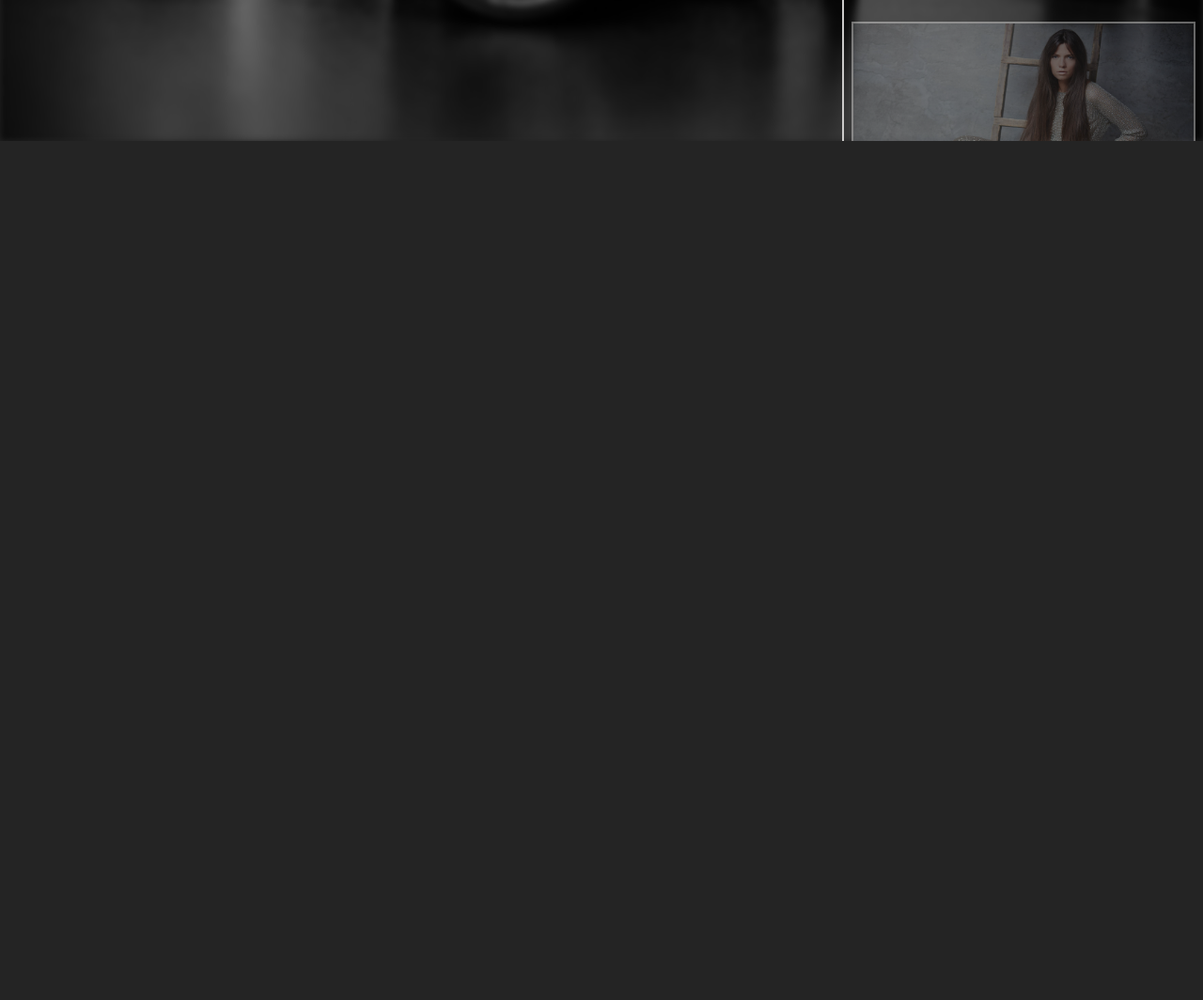
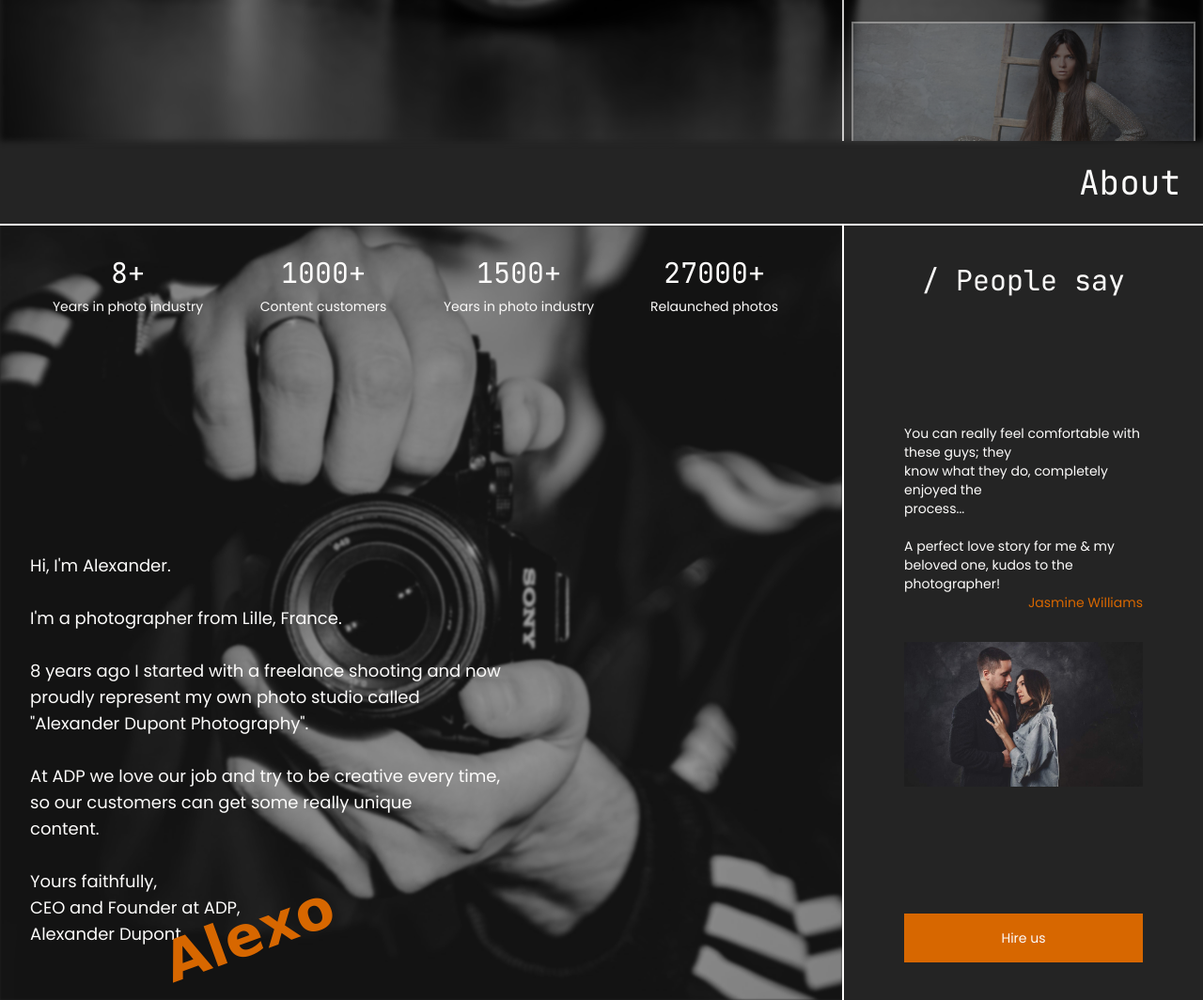
Before and after one commit to TruePadawan/Alexander_Dupont, a website built with Vite: page index.html in a window 1280 px wide. Shown: the part 650-1714 px from the top of the page at 94% size. Before the commit the page ends 800 px from the top, so only its background shows below. Built offline with nearby package versions, Linux system fonts and the light colour scheme; a web font is replaced by a local one.

Commit message:
About section

```diff
--- a/index.html
+++ b/index.html
@@ -7,7 +7,11 @@
     <link rel="preconnect" href="https://fonts.gstatic.com" crossorigin>
     <link rel="preconnect" href="https://fonts.googleapis.com">
     <link rel="preconnect" href="https://fonts.gstatic.com" crossorigin>
-    <link href="https://fonts.googleapis.com/css2?family=Fascinate&family=JetBrains+Mono:wght@100..800&family=Poppins:wght@300;400;500&display=swap"
+    <link rel="preconnect" href="https://fonts.googleapis.com">
+    <link rel="preconnect" href="https://fonts.gstatic.com" crossorigin>
+    <link rel="preconnect" href="https://fonts.googleapis.com">
+    <link rel="preconnect" href="https://fonts.gstatic.com" crossorigin>
+    <link href="https://fonts.googleapis.com/css2?family=Fascinate&family=JetBrains+Mono:wght@100..800&family=Poppins:wght@300;400;500&family=WindSong:wght@400;500&display=swap"
           rel="stylesheet">
     <link rel="stylesheet"
           href="https://fonts.googleapis.com/css2?family=Material+Symbols+Outlined:opsz,wght,FILL,GRAD@48,400,0,0&icon_names=menu"/>
@@ -87,6 +91,73 @@
         </li>
     </ul>
 </div>
+<section aria-labelledby="about">
+    <div class="flex justify-center border-b-2 md:justify-end">
+        <h2 id="about" class="pb-4 pt-8 px-6 text-3xl md:text-4xl md:py-6">About</h2>
+    </div>
+    <div class="xl:flex xl:min-h-screen">
+        <div id="about-core" class="xl:grow p-4 md:p-8 relative xl:flex xl:flex-col xl:justify-between">
+            <ul class="flex flex-wrap gap-y-8 md:flex-nowrap">
+                <li class="flex-1/2 flex flex-col gap-2 md:items-center">
+                    <span class="text-3xl">8+</span>
+                    <p class="font-secondary text-sm">Years in photo industry</p>
+                </li>
+                <li class="flex-1/2 flex flex-col gap-2 items-end md:items-center">
+                    <span class="text-3xl">1000+</span>
+                    <p class="font-secondary text-sm">Content customers</p>
+                </li>
+                <li class="flex-1/2 flex flex-col gap-2 md:items-center">
+                    <span class="text-3xl">1500+</span>
+                    <p class="font-secondary text-sm">Years in photo industry</p>
+                </li>
+                <li class="flex-1/2 flex flex-col gap-2 items-end md:items-center">
+                    <span class="text-3xl">27000+</span>
+                    <p class="font-secondary text-sm">Relaunched photos</p>
+                </li>
+            </ul>
+            <p class="font-secondary mt-16 whitespace-pre-line md:max-w-sm md:mt-[200px] md:py-6 xl:max-w-lg xl:text-lg">
+                Hi, I'm Alexander.
+
+                I'm a photographer from Lille, France.
+
+                8 years ago I started with a freelance shooting and now proudly represent my own photo studio called
+                "Alexander Dupont Photography".
+
+                At ADP we love our job and try to be creative every time, so our customers can get some really unique
+                content.
+
+                Yours faithfully,
+                CEO and Founder at ADP,
+                Alexander Dupont
+            </p>
+            <span class="font-tertiary absolute right-[10%] md:right-[40%] rotate-[-20deg] bottom-8 text-5xl md:text-6xl text-(--orange-color) opacity-70 font-bold xl:right-[60%] xl:bottom-10 xl:opacity-100">Alexo</span>
+        </div>
+        <aside aria-labelledby="people-say"
+               class="p-4 flex flex-col gap-6 border-t-2 md:p-10 xl:max-w-sm xl:justify-between xl:text-sm xl:border-l-2 xl:border-t-0">
+            <div class="flex md:justify-between items-center xl:justify-center  ">
+                <h3 id="people-say" class="text-3xl">/ People say</h3>
+                <button class="hidden md:block xl:hidden w-3xs bg-(--orange-color) p-4 font-secondary cursor-pointer hover:bg-(--orange-color)/80 active:bg-(--orange-color)/80">
+                    Hire us
+                </button>
+            </div>
+            <div class="flex flex-col md:flex-row gap-2 md:gap-8 xl:flex-col xl:px-6">
+                <div class="flex flex-col">
+                    <p class="font-secondary whitespace-pre-line">You can really feel comfortable with these guys; they
+                        know what they do, completely enjoyed the
+                        process...
+
+                        A perfect love story for me & my beloved one, kudos to the photographer!
+                    </p>
+                    <p class="mt-auto self-end font-secondary text-(--orange-color)">Jasmine Williams</p>
+                </div>
+                <img class="md:max-w-2xs xl:max-w-full" src="src/images/people-say.jpg" alt=""/>
+            </div>
+            <button class="bg-(--orange-color) p-4 font-secondary md:hidden xl:block xl:mx-6 cursor-pointer hover:bg-(--orange-color)/80 active:bg-(--orange-color)/80">
+                Hire us
+            </button>
+        </aside>
+    </div>
+</section>
 <script type="module" src="/src/main.js"></script>
 </body>
 </html>
--- a/src/style.css
+++ b/src/style.css
@@ -6,6 +6,7 @@
     --border-color: #CCCBCA;
     --font-primary: "JetBrains Mono", monospace;
     --font-secondary: "Poppins", sans-serif;
+    --font-tertiary: "WindSong", cursive;
 }
 
 :root {
@@ -77,3 +78,29 @@ h1, h2, h3, h4 {
 .logo {
     width: 60px;
 }
+
+#about-core {
+    position: relative;
+}
+
+#about-core::before {
+    z-index: -1;
+    content: "";
+    position: absolute;
+    top: 0;
+    left: 0;
+    width: 100%;
+    height: 100%;
+    background-image: url("./images/hero.jpg");
+    filter: brightness(0.6) blur(1px);
+    background-size: cover;
+    background-position: center;
+
+    @media (width >= 48rem) {
+        background-position: top center;
+    }
+
+    @media (width >= 80rem) {
+        background-position: left top -180px;
+    }
+}
```
Also changed, not shown: src/images/people-say.jpg (added).
